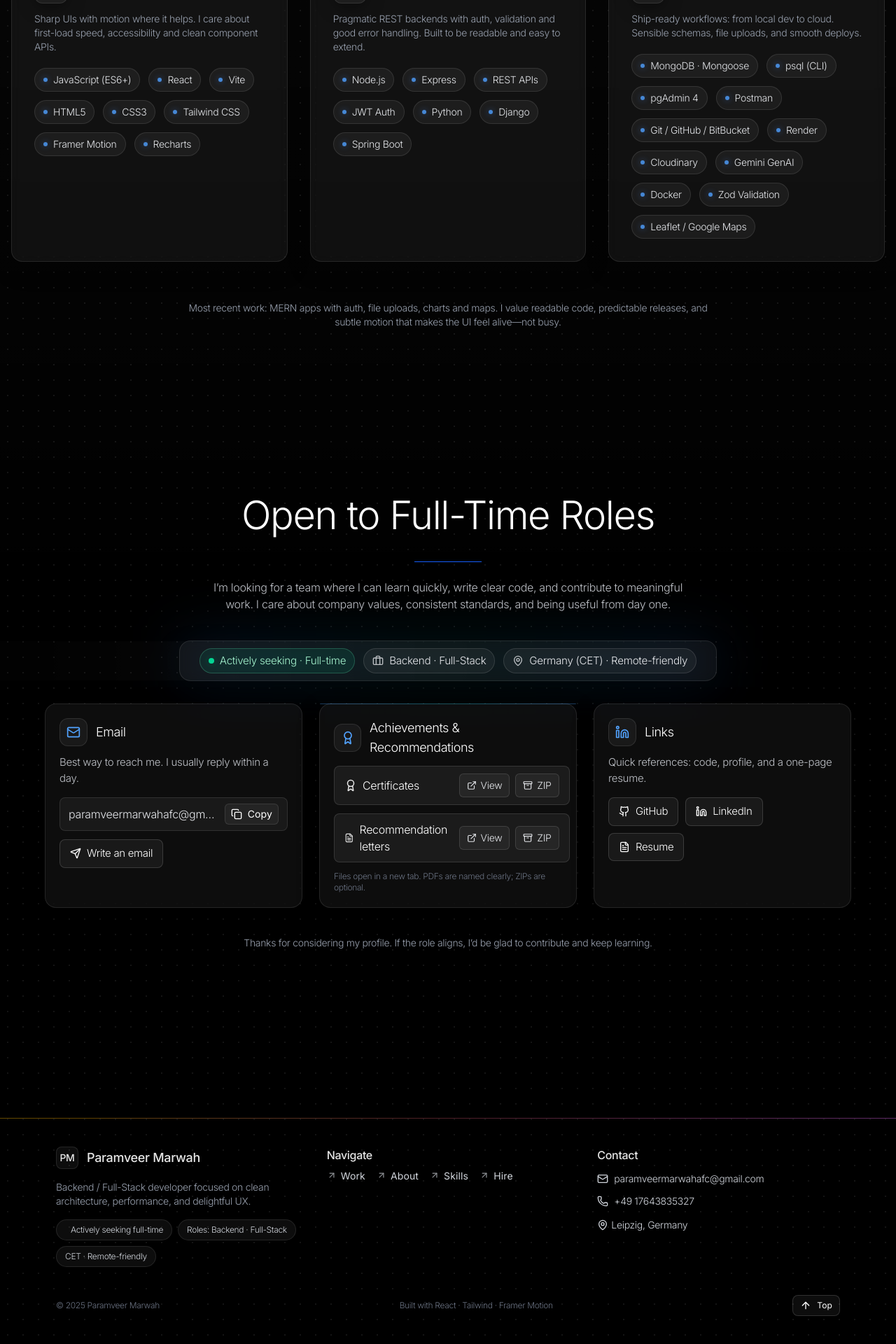
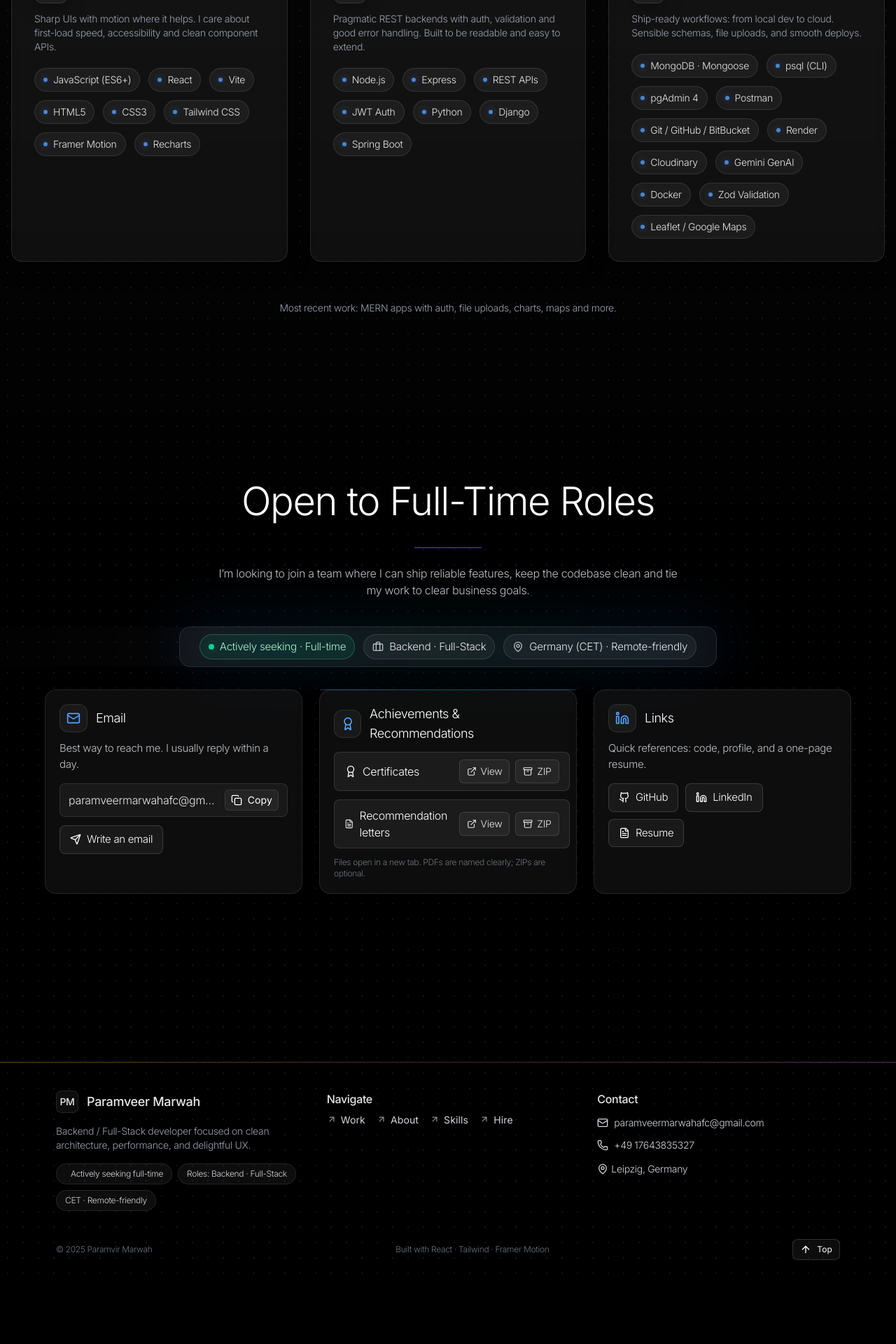
Before and after one commit to paramveer02/my-dev-portfolio, a React (Vite) app: page / in a window 1280 px wide. Shown: the part 4000-5920 px from the top of the page at 70% size. After the commit the page ends 5840 px from the top, so only its background shows below. Built offline with nearby package versions, Linux system fonts and the light colour scheme.

Commit message:
fix: text refactoring

```diff
--- a/src/components/Footer.jsx
+++ b/src/components/Footer.jsx
@@ -129,7 +129,7 @@ export default function Footer({ scrollToSection }) {
 
         {/* bottom row */}
         <div className="mt-10 flex items-center justify-between gap-4 text-xs text-gray-500">
-          <div>© {new Date().getFullYear()} Paramveer Marwah</div>
+          <div>© {new Date().getFullYear()} Paramvir Marwah</div>
           <div className="hidden sm:block">
             Built with React · Tailwind · Framer Motion
           </div>
--- a/src/components/HireContact.jsx
+++ b/src/components/HireContact.jsx
@@ -52,9 +52,8 @@ export default function HireContact() {
           </h2>
           <div className="w-24 h-px bg-blue-600 mx-auto" />
           <p className="mt-6 text-gray-300/90 max-w-2xl mx-auto">
-            I’m looking for a team where I can learn quickly, write clear code,
-            and contribute to meaningful work. I care about company values,
-            consistent standards, and being useful from day one.
+            I’m looking to join a team where I can ship reliable features, keep
+            the codebase clean and tie my work to clear business goals.
           </p>
         </div>
 
@@ -253,10 +252,10 @@ export default function HireContact() {
         </div>
 
         {/* Footer line */}
-        <div className="mt-10 text-center text-gray-400 text-sm">
+        {/* <div className="mt-10 text-center text-gray-400 text-sm">
           Thanks for considering my profile. If the role aligns, I’d be glad to
           contribute and keep learning.
-        </div>
+        </div> */}
       </motion.div>
 
       {/* Subtle sheen animation */}
--- a/src/components/Skills.jsx
+++ b/src/components/Skills.jsx
@@ -162,9 +162,8 @@ export default function Skills() {
         transition={{ duration: 0.6, ease: "easeOut", delay: 0.1 }}
         className="mt-14 text-center text-gray-400 text-sm max-w-3xl mx-auto"
       >
-        Most recent work: MERN apps with auth, file uploads, charts and maps. I
-        value readable code, predictable releases, and subtle motion that makes
-        the UI feel alive—not busy.
+        Most recent work: MERN apps with auth, file uploads, charts, maps and
+        more.
       </motion.p>
     </section>
   );
```
